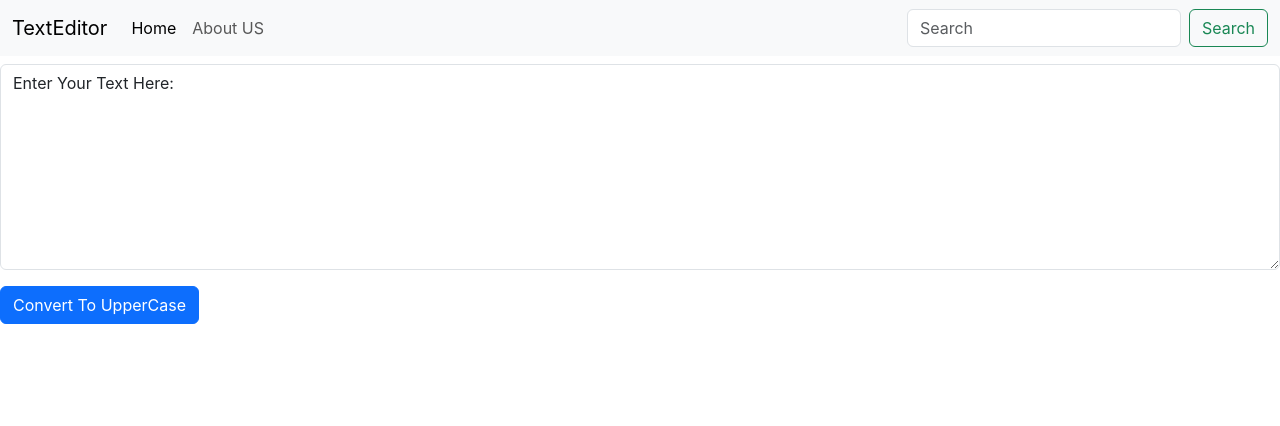
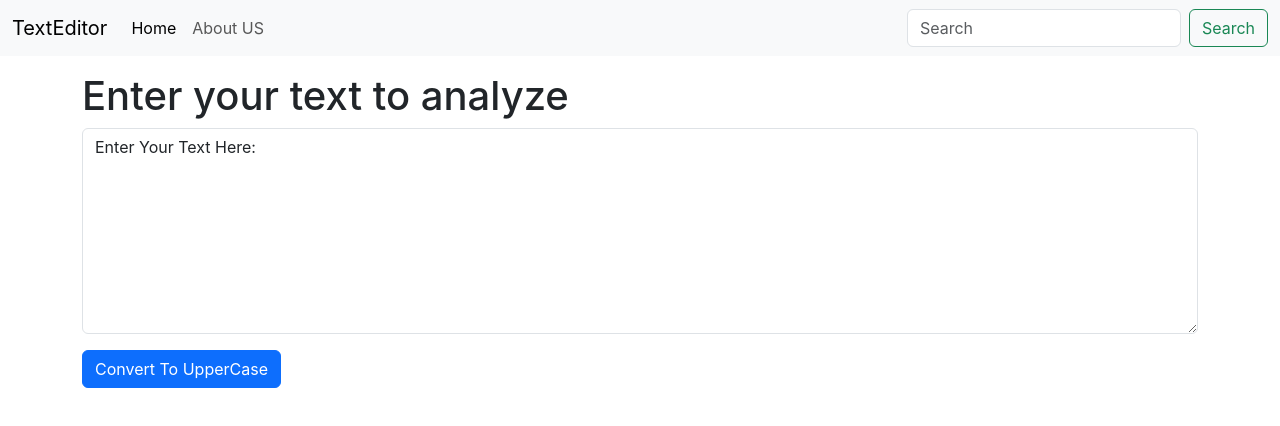
Before and after one commit to CodeWithMB/react, a React (Create React App) app in the folder treat/: page / in a window 1280 px wide. Shown: the top 426 px of the page. Built offline with nearby package versions, Linux system fonts and the light colour scheme.

Commit message:
Modified App.js (added Text form)

```diff
--- a/treat/src/App.js
+++ b/treat/src/App.js
@@ -6,9 +6,10 @@ function App() {
   return (
     <>
       <Navbar title="TextEditor" about="About US" />
-      <TextForm/>
+      <div className="container my-3">
+      <TextForm heading = "Enter your text to analyze" text="Enter your description here: " />
+      </div>
     </>
   );
 }
-
 export default App;
```
